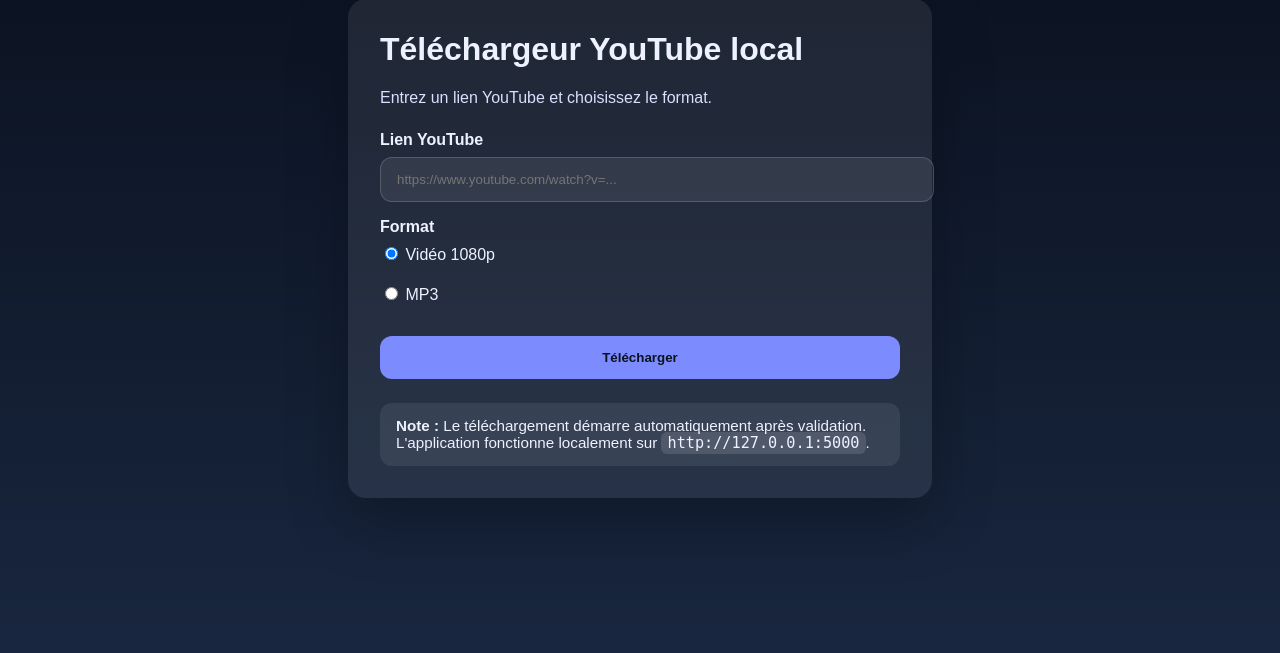
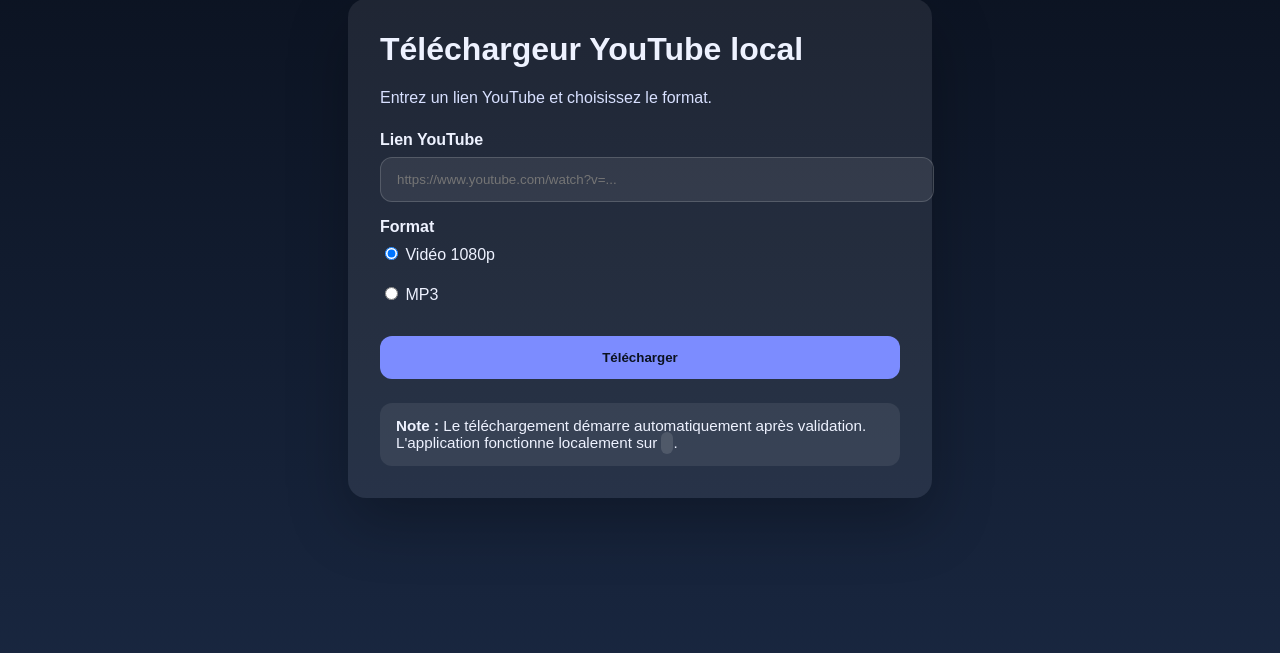
Before and after one commit to tachinosaure/YT_Dowloadeur, a Flask app: page / in a window 1280 px wide. Shown: the part 65-718 px from the top of the page. Run offline with Flask 3, Linux system fonts and the light colour scheme.

Commit message:
Update note in index.html to remove URL
Removed the URL from the note about local application functionality.

```diff
--- a/templates/index.html
+++ b/templates/index.html
@@ -35,7 +35,7 @@
       </form>
 
       <div class="note">
-        <strong>Note :</strong> Le téléchargement démarre automatiquement après validation. L'application fonctionne localement sur <code>http://127.0.0.1:5000</code>.
+        <strong>Note :</strong> Le téléchargement démarre automatiquement après validation. L'application fonctionne localement sur <code></code>.
       </div>
     </main>
   </body>
```
